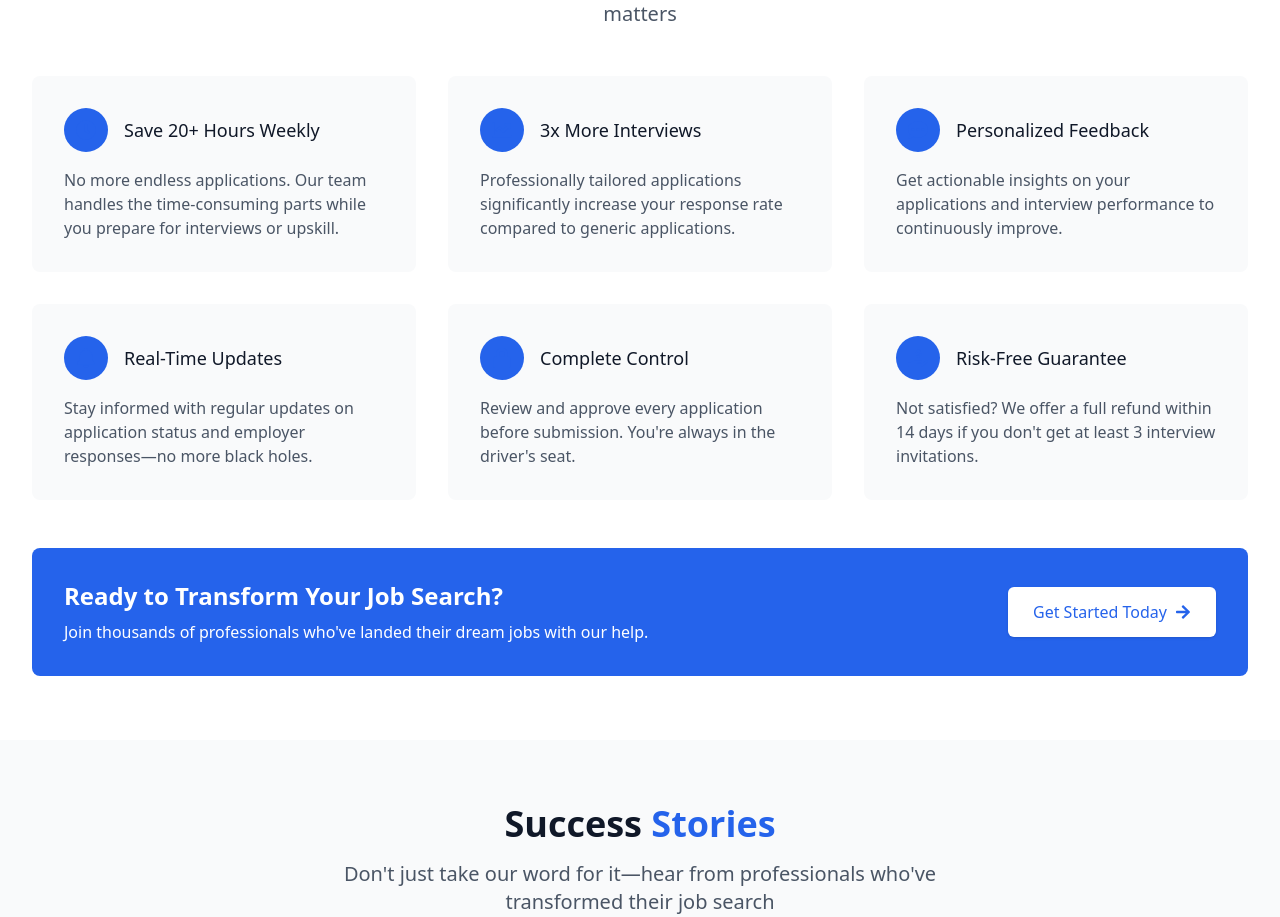
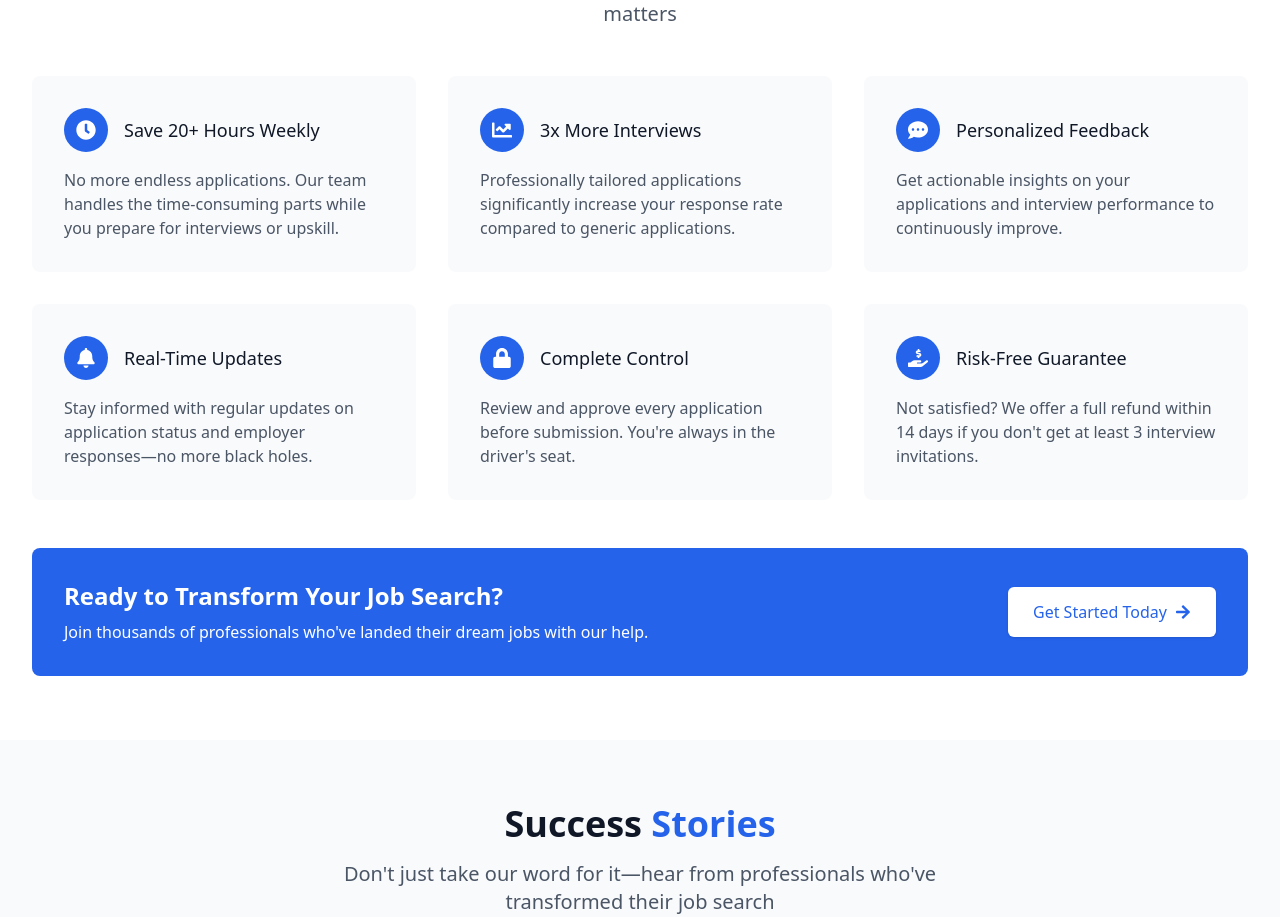
Before and after one commit to aayodejii/jobhire-pro, a Next.js app: page / in a window 1280 px wide. Shown: the part 2088-3005 px from the top of the page. Built offline with nearby package versions, Linux system fonts and the light colour scheme.

Commit message:
new updates

```diff
--- a/app/components/Benefits.tsx
+++ b/app/components/Benefits.tsx
@@ -58,12 +58,12 @@ const Benefits = () => {
   ];
 
   const iconComponents: Record<string, JSX.Element> = {
-    FaClock: <FaClock className="text-primary text-xl" />,
-    FaChartLine: <FaChartLine className="text-primary text-xl" />,
-    FaCommentDots: <FaCommentDots className="text-primary text-xl" />,
-    FaBell: <FaBell className="text-primary text-xl" />,
-    FaLock: <FaLock className="text-primary text-xl" />,
-    FaHandHoldingUsd: <FaHandHoldingUsd className="text-primary text-xl" />,
+    FaClock: <FaClock className="text-white text-xl" />,
+    FaChartLine: <FaChartLine className="text-white text-xl" />,
+    FaCommentDots: <FaCommentDots className="text-white text-xl" />,
+    FaBell: <FaBell className="text-white text-xl" />,
+    FaLock: <FaLock className="text-white text-xl" />,
+    FaHandHoldingUsd: <FaHandHoldingUsd className="text-white text-xl" />,
   };
 
   return (
```
